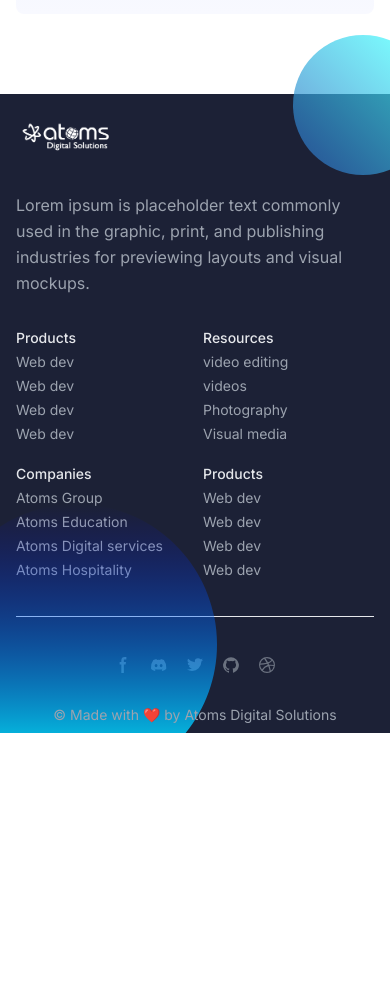
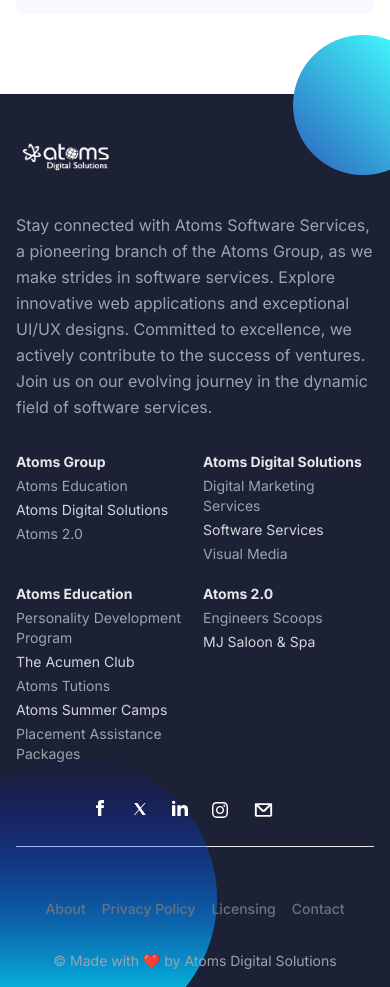
Before and after one commit to VenkataVijayaBhaskar007/digital_services, a Next.js app: page / in a window 390 px wide. Shown: the part 5480-6467 px from the top of the page. Before the commit the page ends 6213 px from the top, so only its background shows below. Built offline with nearby package versions, Linux system fonts and the light colour scheme.

Commit message:
added footer

```diff
--- a/components/Footer/index.tsx
+++ b/components/Footer/index.tsx
@@ -6,106 +6,162 @@
   return (
     <>
     <footer className='relative dark:bg-blacksection bg-blacksection '>
-      <div className="py-2 px-4 md:py-10">
+      <div className="py-4 px-4 md:py-10">
         <div className="max-w-10xl mx-auto  sm:px-6">
 
           {/* Top area: Blocks */}
-          <div className="grid md:grid-cols-12 gap-8 lg:gap-20 mb-8 md:mb-12">
+          <div className="grid md:grid-cols-12 gap-8 lg:gap-20 mb-0 md:mb-0">
 
             {/* 1st block */}
             <div className="md:col-span-4 lg:col-span-5">
-              <div className="mb-2">
+              <div className="mb-2 mt-3">
                 {/* Logo */}
                 <Link href="/" className="inline-block" aria-label="Atoms Digital Solutions">
-                <img className="max-w-full mx-auto md:max-w-none h-auto" src="./images/logo/Atoms-Digital-White.png" width={100} height={60} alt="Features 02" />
+                <img className=" max-w-full mx-auto md:max-w-none h-auto" src="./images/logo/Atoms-Digital-White.png" width={100} height={60} alt="Features 02" />
                 </Link>
               </div>
-              <div className="text-gray-400  hover:text-gray-100 transition duration-150 ease-in-out z-999">Lorem ipsum is placeholder text commonly used in the graphic, print, and publishing industries for previewing layouts and visual mockups.</div>
+              <div className="text-gray-400  hover:text-gray-100 transition duration-150 ease-in-out z-999">Stay connected with Atoms Software Services, a pioneering branch of the Atoms Group, as we make strides in software services. Explore innovative web applications and exceptional UI/UX designs. Committed to excellence, we actively contribute to the success of ventures. Join us on our evolving journey in the dynamic field of software services.</div>
             </div>
+            <div className="order-1 md:order-2 flex  justify-center sm:mt-0 mr-0 md:ml-25 z-999">
+            <div className="container ">
+    <div className=" flex justify-center">
+    <a href="#!" className="mr-6 text-neutral-800 dark:text-neutral-200">
+    <svg
+  xmlns="http://www.w3.org/2000/svg"
+  className="h-4 w-4"
+  fill="white"
+  viewBox="0 0 24 24">
+  <path
+    d="M9 8h-3v4h3v12h5v-12h3.642l.358-4h-4v-1.667c0-.955.192-1.333 1.115-1.333h2.885v-5h-3.808c-3.596 0-5.192 1.583-5.192 4.615v3.385z" />
+</svg>
+      </a>
+      <a href="#!" className="mr-6 text-neutral-800 dark:text-neutral-200" style={{marginTop:"1px"}}>
+      <svg xmlns="http://www.w3.org/2000/svg" x="0px" y="0px" className="h-4 w-4"  fill="white" viewBox="0 0 50 50">
+<path d="M 6.9199219 6 L 21.136719 26.726562 L 6.2285156 44 L 9.40625 44 L 22.544922 28.777344 L 32.986328 44 L 43 44 L 28.123047 22.3125 L 42.203125 6 L 39.027344 6 L 26.716797 20.261719 L 16.933594 6 L 6.9199219 6 z"></path>
+</svg>
+      </a>
+      <a href="#!" className="mr-6 text-neutral-800 dark:text-neutral-200">
+      <svg
+  xmlns="http://www.w3.org/2000/svg"
+  className="h-4 w-4"
+  fill="white"
+  viewBox="0 0 24 24">
+  <path
+    d="M4.98 3.5c0 1.381-1.11 2.5-2.48 2.5s-2.48-1.119-2.48-2.5c0-1.38 1.11-2.5 2.48-2.5s2.48 1.12 2.48 2.5zm.02 4.5h-5v16h5v-16zm7.982 0h-4.968v16h4.969v-8.399c0-4.67 6.029-5.052 6.029 0v8.399h4.988v-10.131c0-7.88-8.922-7.593-11.018-3.714v-2.155z" />
+</svg>
 
+      </a>
+      <a href="#!" className="mr-6 text-neutral-800 dark:text-neutral-200">
+        <svg
+          xmlns="http://www.w3.org/2000/svg"
+               className="h-5 w-4"
+          fill="white"
+          viewBox="0 0 24 24">
+          <path
+            d="M12 2.163c3.204 0 3.584.012 4.85.07 3.252.148 4.771 1.691 4.919 4.919.058 1.265.069 1.645.069 4.849 0 3.205-.012 3.584-.069 4.849-.149 3.225-1.664 4.771-4.919 4.919-1.266.058-1.644.07-4.85.07-3.204 0-3.584-.012-4.849-.07-3.26-.149-4.771-1.699-4.919-4.92-.058-1.265-.07-1.644-.07-4.849 0-3.204.013-3.583.07-4.849.149-3.227 1.664-4.771 4.919-4.919 1.266-.057 1.645-.069 4.849-.069zm0-2.163c-3.259 0-3.667.014-4.947.072-4.358.2-6.78 2.618-6.98 6.98-.059 1.281-.073 1.689-.073 4.948 0 3.259.014 3.668.072 4.948.2 4.358 2.618 6.78 6.98 6.98 1.281.058 1.689.072 4.948.072 3.259 0 3.668-.014 4.948-.072 4.354-.2 6.782-2.618 6.979-6.98.059-1.28.073-1.689.073-4.948 0-3.259-.014-3.667-.072-4.947-.196-4.354-2.617-6.78-6.979-6.98-1.281-.059-1.69-.073-4.949-.073zm0 5.838c-3.403 0-6.162 2.759-6.162 6.162s2.759 6.163 6.162 6.163 6.162-2.759 6.162-6.163c0-3.403-2.759-6.162-6.162-6.162zm0 10.162c-2.209 0-4-1.79-4-4 0-2.209 1.791-4 4-4s4 1.791 4 4c0 2.21-1.791 4-4 4zm6.406-11.845c-.796 0-1.441.645-1.441 1.44s.645 1.44 1.441 1.44c.795 0 1.439-.645 1.439-1.44s-.644-1.44-1.439-1.44z" />
+        </svg>
+      </a>
+      <a href="#!" className="mr-6 text-neutral-800 dark:text-neutral-200" style={{marginTop:"-2px"}}>
+      <svg
+  width="23"
+  height="24"
+  viewBox="0 0 24 24"
+  fill="none"
+  xmlns="http://www.w3.org/2000/svg"
+>
+  <path
+    fill-rule="evenodd"
+    clip-rule="evenodd"
+    d="M3.00977 5.83789C3.00977 5.28561 3.45748 4.83789 4.00977 4.83789H20C20.5523 4.83789 21 5.28561 21 5.83789V17.1621C21 18.2667 20.1046 19.1621 19 19.1621H5C3.89543 19.1621 3 18.2667 3 17.1621V6.16211C3 6.11449 3.00333 6.06765 3.00977 6.0218V5.83789ZM5 8.06165V17.1621H19V8.06199L14.1215 12.9405C12.9499 14.1121 11.0504 14.1121 9.87885 12.9405L5 8.06165ZM6.57232 6.80554H17.428L12.7073 11.5263C12.3168 11.9168 11.6836 11.9168 11.2931 11.5263L6.57232 6.80554Z"
+    fill="white"
+  />
+</svg>
+
+      </a>
+    </div>
+  </div>
+            </div>
             {/* 2nd, 3rd, and 4th blocks */}
             <div className="grid grid-cols-2 md:col-span-8 lg:col-span-7 sm:grid-cols-4 gap-4">
 
               {/* 2nd block */}
               <div className="text-sm">
-                <h6 className="text-gray-200 font-medium mb-1">Products</h6>
+                <Link href="https://www.atomsgroup.net/"><h6 className="text-gray-200 font-bold mb-1">Atoms Group</h6></Link>
                 <ul>
 
                   {/* ... list items ... */}
                   <li className="mb-1">
-                    <Link href="/" className="text-gray-400 hover:text-gray-100 transition duration-150 ease-in-out">Web dev</Link>
+                    <Link href="https://education.atomsgroup.net/" className="text-gray-400 hover:text-gray-100 transition duration-150 ease-in-out">Atoms Education</Link>
                   </li>
                   <li className="mb-1">
-                    <Link href="/" className="text-gray-400 hover:text-gray-100 transition duration-150 ease-in-out">Web dev</Link>
+                    <Link href="https://atomsdigitalsolutions.atomsgroup.net/" className="text-gray-300 hover:text-gray-100 transition duration-150 ease-in-out">Atoms Digital Solutions</Link>
                   </li>
                   <li className="mb-1">
-                    <Link href="/" className="text-gray-400 hover:text-gray-100 transition duration-150 ease-in-out">Web dev</Link>
+                    <Link href="https://atoms2.0.atomsgroup.net/" className="text-gray-400 hover:text-gray-100 transition duration-150 ease-in-out ">Atoms 2.0</Link>
                   </li>
                   <li className="mb-1">
-                    <Link href="/" className="text-gray-400 hover:text-gray-100 transition duration-150 ease-in-out">Web dev</Link>
+                    <Link href="/" className="text-gray-300 hover:text-gray-100 transition duration-150 ease-in-out"></Link>
                   </li>
                 </ul>
               </div>
 
               {/* 3rd block */}
               <div className="text-sm">
-                <h6 className="text-gray-200 font-medium mb-1">Resources</h6>
+               <Link href="https://atomsdigitalsolutions.atomsgroup.net/"> <h6 className="text-gray-200 font-bold mb-1">Atoms Digital Solutions</h6></Link>
                 <ul>
 
                   {/* ...list items ... */}
                   <li className="mb-1">
-                    <Link href="/" className="text-gray-400 hover:text-gray-100 transition duration-150 ease-in-out">video editing</Link>
+                    <Link href="https://digitalmarketingservices.atomsgroup.net/" className="text-gray-400 hover:text-gray-100 transition duration-150 ease-in-out">Digital Marketing Services</Link>
                   </li>
                   <li className="mb-1">
-                    <Link href="/" className="text-gray-400 hover:text-gray-100 transition duration-150 ease-in-out">videos</Link>
+                    <Link href="https://softwareservices.atomsgroup.net/" className="text-gray-300 hover:text-gray-100 transition duration-150 ease-in-out">Software Services</Link>
                   </li>
                   <li className="mb-1">
-                    <Link href="/" className="text-gray-400 hover:text-gray-100 transition duration-150 ease-in-out">Photography</Link>
+                    <Link href="https://visualmedia.atomsgroup.net/" className="text-gray-400 hover:text-gray-100 transition duration-150 ease-in-out">Visual Media</Link>
                   </li>
                   <li className="mb-1">
-                    <Link href="/" className="text-gray-400 hover:text-gray-100 transition duration-150 ease-in-out">Visual media</Link>
+                    <Link href="/" className="text-gray-300 hover:text-gray-100 transition duration-150 ease-in-out"></Link>
                   </li>
                 </ul>
               </div>
 
               {/* 4th block */}
               <div className="text-sm">
-                <h6 className="text-gray-200 font-medium mb-1">Companies</h6>
+               <Link href="https://education.atomsgroup.net/"> <h6 className="text-gray-200 font-bold mb-1">Atoms Education</h6></Link>
                 <ul>
 
                   {/* ...list items ... */}
                   <li className="mb-1">
-                    <Link href="/" className="text-gray-400 hover:text-gray-100 transition duration-150 ease-in-out">Atoms Group</Link>
+                    <Link href="https://education.atomsgroup.net/section1" className="text-gray-400 hover:text-gray-100 transition duration-150 ease-in-out">Personality Development Program</Link>
                   </li>
                   <li className="mb-1">
-                    <Link href="/" className="text-gray-400 hover:text-gray-100 transition duration-150 ease-in-out">Atoms Education</Link>
+                    <Link href="https://education.atomsgroup.net/section2" className="text-gray-300 hover:text-gray-100 transition duration-150 ease-in-out">The Acumen Club</Link>
                   </li>
                   <li className="mb-1">
-                    <Link href="/" className="text-gray-400 hover:text-gray-100 transition duration-150 ease-in-out">Atoms Digital services</Link>
+                    <Link href="https://education.atomsgroup.net/section3" className="text-gray-400 hover:text-gray-100 transition duration-150 ease-in-out">Atoms Tutions</Link>
                   </li>
                   <li className="mb-1">
-                    <Link href="/" className="text-gray-400 hover:text-gray-100 transition duration-150 ease-in-out">Atoms Hospitality</Link>
+                    <Link href="https://education.atomsgroup.net/section4" className="text-gray-300 hover:text-gray-100 transition duration-150 ease-in-out">Atoms Summer Camps</Link>
+                  </li>
+                  <li className="mb-1">
+                    <Link href="https://education.atomsgroup.net/section5" className="text-gray-400 hover:text-gray-100 transition duration-150 ease-in-out">Placement Assistance Packages</Link>
                   </li>
                 </ul>
               </div>
               {/* 4th block */}
               <div className="text-sm">
-                <h6 className="text-gray-200 font-medium mb-1">Products</h6>
+                <Link href="https://atoms2.0.atomsgroup.net/"><h6 className="text-gray-200 font-bold mb-1 z-999">Atoms 2.0</h6></Link>
                 <ul>
 
                   {/* ... list items ... */}
                   <li className="mb-1">
-                    <Link href="/" className="text-gray-400 hover:text-gray-100 transition duration-150 ease-in-out">Web dev</Link>
+                    <Link href="/" className="text-gray-400 hover:text-gray-100 transition duration-150 ease-in-out z-999">Engineers Scoops</Link>
                   </li>
                   <li className="mb-1">
-                    <Link href="/" className="text-gray-400 hover:text-gray-100 transition duration-150 ease-in-out">Web dev</Link>
+                    <Link href="/" className="text-gray-300 hover:text-gray-100 transition duration-150 ease-in-out z-999">MJ Saloon & Spa</Link>
                   </li>
-                  <li className="mb-1">
-                    <Link href="/" className="text-gray-400 hover:text-gray-100 transition duration-150 ease-in-out">Web dev</Link>
-                  </li>
-                  <li className="mb-1">
-                    <Link href="/" className="text-gray-400 hover:text-gray-100 transition duration-150 ease-in-out">Web dev</Link>
-                  </li>
+
                 </ul>
               </div>
 
@@ -113,42 +169,28 @@
 
           </div>
 
+
+
           {/* Bottom area */}
           <hr className="my-6 border-gray-200  dark:border-gray-700 lg:my-8" />
 
       <div className=" flex flex-col md:flex-row md:justify-between items-center text-sm text-gray-400">
-            <p className="order-2 md:order-1 mt-8 md:mt-0 z-999 hover:text-cyan-400"> &copy;   Made with ❤️ by Atoms Digital Solutions </p>
-            <div className="order-1 md:order-2 flex mt-4 justify-center sm:mt-0">
-            <a href="#" className="text-gray-500 hover:text-gray-900 dark:hover:text-white">
-                  <svg className="w-4 h-4" aria-hidden="true" xmlns="http://www.w3.org/2000/svg" fill="currentColor" viewBox="0 0 8 19">
-                        <path fill-rule="evenodd" d="M6.135 3H8V0H6.135a4.147 4.147 0 0 0-4.142 4.142V6H0v3h2v9.938h3V9h2.021l.592-3H5V3.591A.6.6 0 0 1 5.592 3h.543Z" clip-rule="evenodd"/>
-                    </svg>
-                  <span className="sr-only">Facebook page</span>
-              </a>
-              <a href="#" className="text-gray-500 hover:text-gray-900 dark:hover:text-white ms-5">
-                  <svg className="w-4 h-4" aria-hidden="true" xmlns="http://www.w3.org/2000/svg" fill="currentColor" viewBox="0 0 21 16">
-                        <path d="M16.942 1.556a16.3 16.3 0 0 0-4.126-1.3 12.04 12.04 0 0 0-.529 1.1 15.175 15.175 0 0 0-4.573 0 11.585 11.585 0 0 0-.535-1.1 16.274 16.274 0 0 0-4.129 1.3A17.392 17.392 0 0 0 .182 13.218a15.785 15.785 0 0 0 4.963 2.521c.41-.564.773-1.16 1.084-1.785a10.63 10.63 0 0 1-1.706-.83c.143-.106.283-.217.418-.33a11.664 11.664 0 0 0 10.118 0c.137.113.277.224.418.33-.544.328-1.116.606-1.71.832a12.52 12.52 0 0 0 1.084 1.785 16.46 16.46 0 0 0 5.064-2.595 17.286 17.286 0 0 0-2.973-11.59ZM6.678 10.813a1.941 1.941 0 0 1-1.8-2.045 1.93 1.93 0 0 1 1.8-2.047 1.919 1.919 0 0 1 1.8 2.047 1.93 1.93 0 0 1-1.8 2.045Zm6.644 0a1.94 1.94 0 0 1-1.8-2.045 1.93 1.93 0 0 1 1.8-2.047 1.918 1.918 0 0 1 1.8 2.047 1.93 1.93 0 0 1-1.8 2.045Z"/>
-                    </svg>
-                  <span className="sr-only">Discord community</span>
-              </a>
-              <a href="#" className="text-gray-500 hover:text-gray-900 dark:hover:text-white ms-5">
-                  <svg className="w-4 h-4" aria-hidden="true" xmlns="http://www.w3.org/2000/svg" fill="currentColor" viewBox="0 0 20 17">
-                    <path fill-rule="evenodd" d="M20 1.892a8.178 8.178 0 0 1-2.355.635 4.074 4.074 0 0 0 1.8-2.235 8.344 8.344 0 0 1-2.605.98A4.13 4.13 0 0 0 13.85 0a4.068 4.068 0 0 0-4.1 4.038 4 4 0 0 0 .105.919A11.705 11.705 0 0 1 1.4.734a4.006 4.006 0 0 0 1.268 5.392 4.165 4.165 0 0 1-1.859-.5v.05A4.057 4.057 0 0 0 4.1 9.635a4.19 4.19 0 0 1-1.856.07 4.108 4.108 0 0 0 3.831 2.807A8.36 8.36 0 0 1 0 14.184 11.732 11.732 0 0 0 6.291 16 11.502 11.502 0 0 0 17.964 4.5c0-.177 0-.35-.012-.523A8.143 8.143 0 0 0 20 1.892Z" clip-rule="evenodd"/>
-                </svg>
-                  <span className="sr-only">Twitter page</span>
-              </a>
-              <a href="#" className="text-gray-500 hover:text-gray-900 dark:hover:text-white ms-5">
-                  <svg className="w-4 h-4" aria-hidden="true" xmlns="http://www.w3.org/2000/svg" fill="currentColor" viewBox="0 0 20 20">
-                        <path fill-rule="evenodd" d="M10 .333A9.911 9.911 0 0 0 6.866 19.65c.5.092.678-.215.678-.477 0-.237-.01-1.017-.014-1.845-2.757.6-3.338-1.169-3.338-1.169a2.627 2.627 0 0 0-1.1-1.451c-.9-.615.07-.6.07-.6a2.084 2.084 0 0 1 1.518 1.021 2.11 2.11 0 0 0 2.884.823c.044-.503.268-.973.63-1.325-2.2-.25-4.516-1.1-4.516-4.9A3.832 3.832 0 0 1 4.7 7.068a3.56 3.56 0 0 1 .095-2.623s.832-.266 2.726 1.016a9.409 9.409 0 0 1 4.962 0c1.89-1.282 2.717-1.016 2.717-1.016.366.83.402 1.768.1 2.623a3.827 3.827 0 0 1 1.02 2.659c0 3.807-2.319 4.644-4.525 4.889a2.366 2.366 0 0 1 .673 1.834c0 1.326-.012 2.394-.012 2.72 0 .263.18.572.681.475A9.911 9.911 0 0 0 10 .333Z" clip-rule="evenodd"/>
-                  </svg>
-                  <span className="sr-only">GitHub account</span>
-              </a>
-              <a href="#" className="text-gray-500 hover:text-gray-900 dark:hover:text-white ms-5">
-                  <svg className="w-4 h-4" aria-hidden="true" xmlns="http://www.w3.org/2000/svg" fill="currentColor" viewBox="0 0 20 20">
-                    <path fill-rule="evenodd" d="M10 0a10 10 0 1 0 10 10A10.009 10.009 0 0 0 10 0Zm6.613 4.614a8.523 8.523 0 0 1 1.93 5.32 20.094 20.094 0 0 0-5.949-.274c-.059-.149-.122-.292-.184-.441a23.879 23.879 0 0 0-.566-1.239 11.41 11.41 0 0 0 4.769-3.366ZM8 1.707a8.821 8.821 0 0 1 2-.238 8.5 8.5 0 0 1 5.664 2.152 9.608 9.608 0 0 1-4.476 3.087A45.758 45.758 0 0 0 8 1.707ZM1.642 8.262a8.57 8.57 0 0 1 4.73-5.981A53.998 53.998 0 0 1 9.54 7.222a32.078 32.078 0 0 1-7.9 1.04h.002Zm2.01 7.46a8.51 8.51 0 0 1-2.2-5.707v-.262a31.64 31.64 0 0 0 8.777-1.219c.243.477.477.964.692 1.449-.114.032-.227.067-.336.1a13.569 13.569 0 0 0-6.942 5.636l.009.003ZM10 18.556a8.508 8.508 0 0 1-5.243-1.8 11.717 11.717 0 0 1 6.7-5.332.509.509 0 0 1 .055-.02 35.65 35.65 0 0 1 1.819 6.476 8.476 8.476 0 0 1-3.331.676Zm4.772-1.462A37.232 37.232 0 0 0 13.113 11a12.513 12.513 0 0 1 5.321.364 8.56 8.56 0 0 1-3.66 5.73h-.002Z" clip-rule="evenodd"/>
-                </svg>
-                  <span className="sr-only">Dribbble account</span>
-              </a>
+            <a href="https://atomsdigitalsolutions.atomsgroup.net/" className="order-2 md:order-1 mt-8 md:mt-0 z-999 hover:text-cyan-400"> &copy;   Made with ❤️ by Atoms Digital Solutions </a>
+            <div className="order-1 md:order-2 flex mt-4 justify-center sm:mt-0 z-999 mr-0 md:mr-15">
+            <ul className="flex flex-wrap items-center mt-3 text-sm font-medium text-gray-500 dark:text-gray-400 sm:mt-0">
+        <li>
+            <a href="#" className="hover:underline me-4 md:me-6">About</a>
+        </li>
+        <li>
+            <a href="#" className="hover:underline me-4 md:me-6">Privacy Policy</a>
+        </li>
+        <li>
+            <a href="#" className="hover:underline me-4 md:me-6">Licensing</a>
+        </li>
+        <li>
+            <a href="#" className="hover:underline">Contact</a>
+        </li>
+    </ul>
             </div>
         </div>
 
@@ -178,7 +220,7 @@
                   y2="1.22829e-05"
                   gradientUnits="userSpaceOnUse"
                 >
-                  <stop stopColor="cyan" stopOpacity="10" />
+                  <stop stopColor="cyan" stopOpacity="100" />
                   <stop offset={1} stopColor="blue" stopOpacity={0} />
                 </linearGradient>
               </defs>
@@ -195,7 +237,7 @@
   </defs>
 
   {/* Drawing a circle with the defined diagonal linear gradient and reduced opacity */}
-  <circle cx="75" cy="75" r="70" fill="url('#myGradient')" opacity="0.7" />
+  <circle cx="75" cy="75" r="70" fill="url('#myGradient')" opacity="1" />
 </svg>
           </span>
     </div>
```
